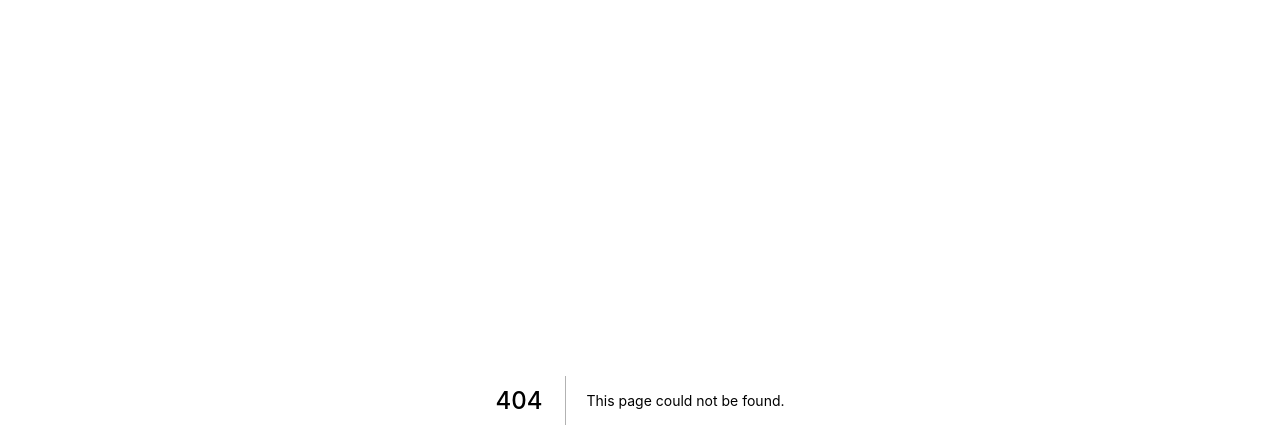
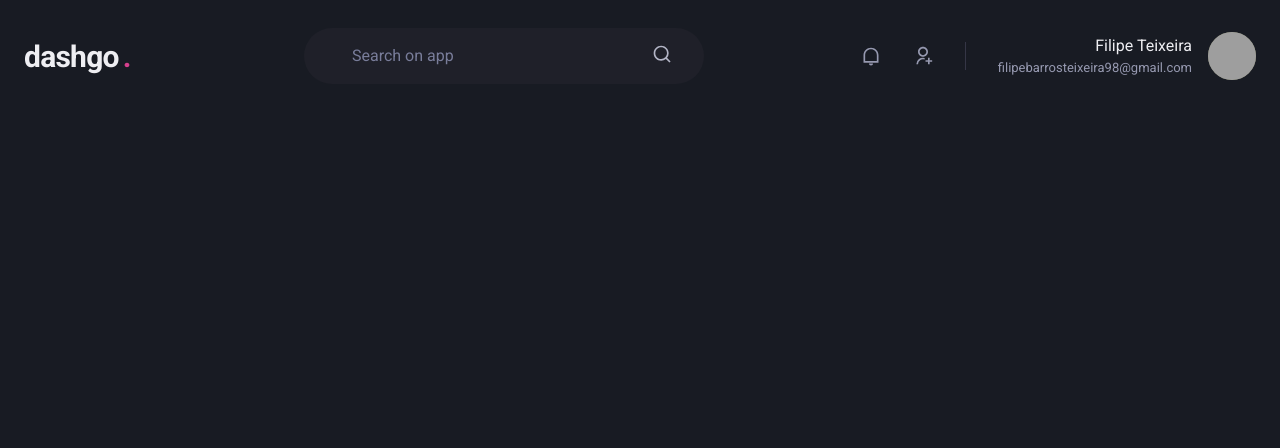
Before and after one commit to filipebteixeira98/dashgo, a Next.js app: page /dashboard in a window 1280 px wide. Before the commit this address had no page. Shown: the top 448 px of the page. Built offline with nearby package versions, Linux system fonts and the light colour scheme; grey boxes are pictures that could not be loaded.

Commit message:
chore: created header component

```diff
--- /dev/null
+++ b/src/components/Form/Header.tsx
@@ -0,0 +1,76 @@
+import { Flex, Text, Input, Icon, HStack, Box, Avatar } from '@chakra-ui/react'
+import { RiSearchLine, RiNotificationLine, RiUserAddLine } from 'react-icons/ri'
+
+export function Header() {
+  return (
+    <Flex
+      as="header"
+      h="20"
+      w="100%"
+      maxWidth={1480}
+      mx="auto"
+      mt="4"
+      px="6"
+      align="center"
+    >
+      <Text
+        fontSize="3xl"
+        fontWeight="bold"
+        letterSpacing="tight"
+        w="64"
+      >
+        dashgo
+        <Text as="span" ml="1" color="pink.500">.</Text>
+      </Text>
+      <Flex
+        as="label"
+        flex="1"
+        py="4"
+        px="8"
+        ml="6"
+        maxWidth={400}
+        alignSelf="center"
+        color="gray.200"
+        position="relative"
+        bg="gray.800"
+        borderRadius="full"
+      >
+        <Input
+          color="gray.50"
+          variant="unstyled"
+          px="4"
+          mr="4"
+          placeholder="Search on app"
+          _placeholder={{ color: 'gray.400' }}
+        />
+        <Icon as={RiSearchLine} fontSize="20" />
+      </Flex>
+      <Flex
+        align="center"
+        ml="auto"
+      >
+        <HStack
+          spacing="8"
+          mx="8"
+          pr="8"
+          py="1"
+          color="gray.300"
+          borderRightWidth={1}
+          borderColor="gray.700"
+        >
+          <Icon as={RiNotificationLine} fontSize="20" />
+          <Icon as={RiUserAddLine} fontSize="20" />
+        </HStack>
+        <Flex align="center">
+          <Box mr="4" textAlign="right">
+            <Text>Filipe Teixeira</Text>
+            <Text color="gray.300" fontSize="small">
+              filipebarrosteixeira98@gmail.com
+            </Text>
+          </Box>
+          <Avatar size="md" name="Filipe Teixeira" src="https://github.com/filipebteixeira98.png" />
+        </Flex>
+      </Flex>
+    </Flex>
+  )
+}
--- /dev/null
+++ b/src/pages/dashboard.tsx
@@ -0,0 +1,7 @@
+import { Header } from '../components/Form/Header'
+
+export default function Dashboard() {
+  return (
+    <Header />
+  )
+}
```
